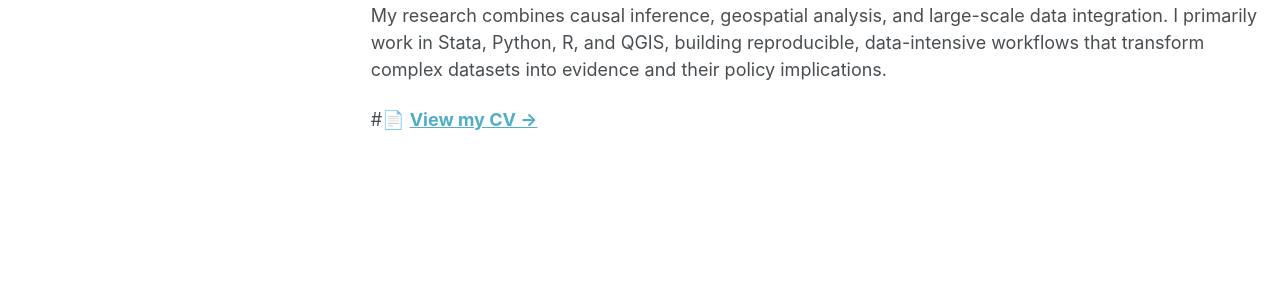
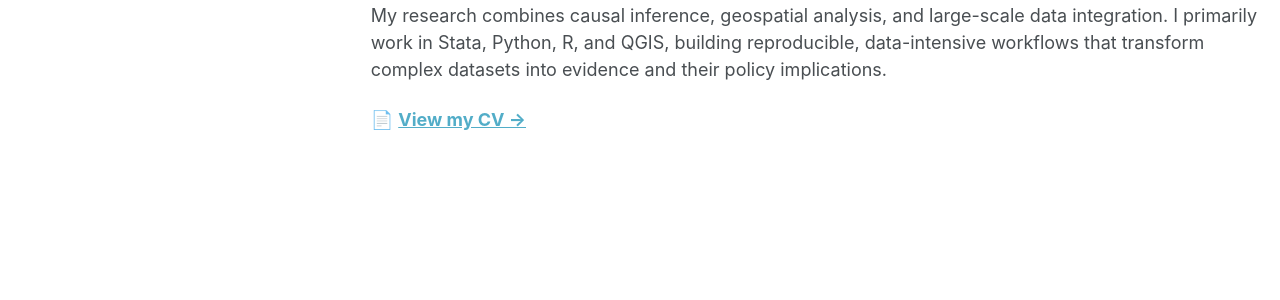
Before and after one commit to anomdule/anomdule.github.io, a Jekyll site: the page built from _pages/about.md, in a window 1280 px wide and 1094 px high. Shown: the part 556-856 px from the top of the window. Built offline with Jekyll 4.4.1, drawn with Linux system fonts in a browser that asks for light colours; a script that is not in the unit is left out.

```diff
--- a/_pages/about.md
+++ b/_pages/about.md
@@ -17,4 +17,4 @@ Before joining Penn State, I worked as a Research Assistant at the Center for Gl
 
 My research combines causal inference, geospatial analysis, and large-scale data integration. I primarily work in Stata, Python, R, and QGIS, building reproducible, data-intensive workflows that transform complex datasets into evidence and their policy implications.
 
-#📄 [**View my CV →**](/files/Anom_AMD_CV_3.pdf){:target="_blank"}
+📄 [**View my CV →**](/files/Anom_AMD_CV_3.pdf){:target="_blank"}
```
